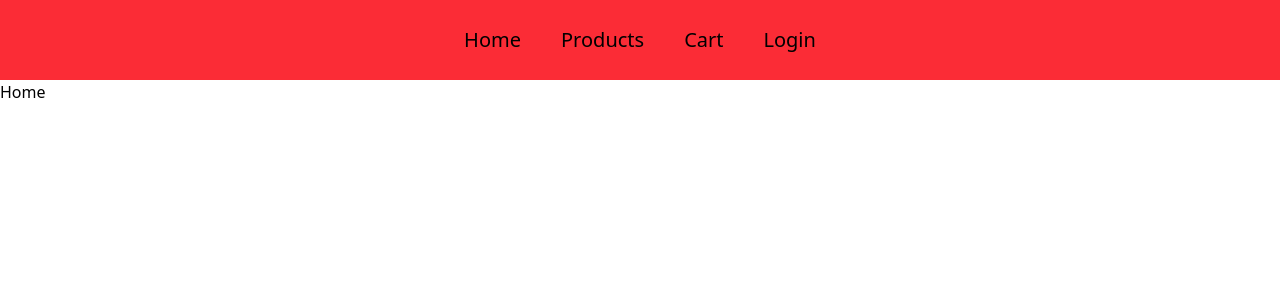
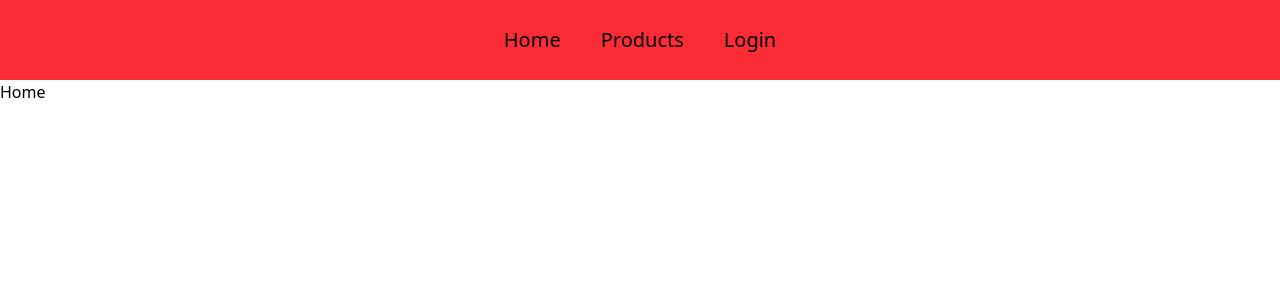
Before and after one commit to henil88/Cohort-Project-3-Ecom, a React (Vite) app in the folder frontend/: page / in a window 1280 px wide. Shown: the top 300 px of the page. Built offline with nearby package versions, Linux system fonts and the light colour scheme.

Commit message:
add auth in nav

```diff
--- a/frontend/src/components/Nav.jsx
+++ b/frontend/src/components/Nav.jsx
@@ -1,6 +1,6 @@
 
 import { useEffect, useRef } from "react";
-import { set } from "react-hook-form";
+import { useSelector } from "react-redux";
 import { NavLink } from "react-router-dom";
 
 const Nav = ({ open, setOpen }) => {
@@ -21,12 +21,20 @@ const Nav = ({ open, setOpen }) => {
       document.removeEventListener("mousedown", handleOutsideClick);
     };
   }, [open, setOpen]);
+
+  const user = useSelector((state) => state.userReducer.userData)
   return <nav ref={navRef} className={`flex items-start  px-5 gap-5 mb-10 bg-[rgba(0,0,0,0.1)] backdrop-blur-xl w-1/2 flex-col h-screen text-xl fixed ${open ? "right-0 opacity-100" : "-right-[100%]"} z-10 top-0 py-2 md:flex-row md:w-full md:h-20 md:items-center md:justify-center md:gap-10 md:static md:mb-0 md:bg-red-500 md:opacity-100`}>
     <i className="ri-close-line absolute top-3 right-4 bg-red-500 rounded-full px-1 md:hidden text-white" onClick={() => { setOpen(false) }}></i>
+
     <NavLink to="/" className={`mt-10 md:mt-0`} onClick={() => { setOpen(false) }}>Home</NavLink>
     <NavLink to="/products" onClick={() => { setOpen(false) }}>Products</NavLink>
-    <NavLink to="/cart" onClick={() => { setOpen(false) }}>Cart</NavLink>
-    <NavLink to="/login" onClick={() => { setOpen(false) }}>Login</NavLink>
+    {user ? <>
+
+      <NavLink to="/cart" onClick={() => { setOpen(false) }}>Cart</NavLink>
+    </> : <>
+
+      <NavLink to="/login" onClick={() => { setOpen(false) }}>Login</NavLink>
+    </>}
   </nav>
 };
 
--- a/frontend/src/store/store.jsx
+++ b/frontend/src/store/store.jsx
@@ -1,5 +1,5 @@
 import { configureStore } from "@reduxjs/toolkit"
-import userSlice from "../reducer/cartSlice"
+import userSlice from "../reducer/userSlice"
 import cartSlice  from "../reducer/cartSlice"
 import productSlice from "../reducer/productSlice"
 
```
